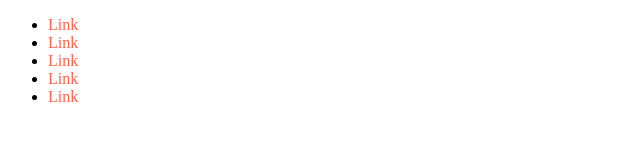
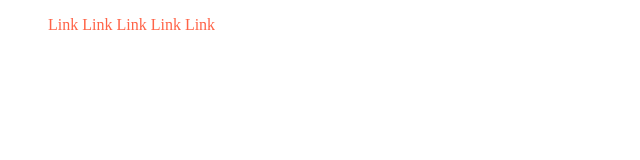
Before and after one commit to aaronev/week2exercises, a plain HTML site: page debugging/week2-5/index.html in a window 1280 px wide. Shown: the whole page, without its empty margins (0-640 px from the left). Drawn offline with Linux system fonts and the light colour scheme.

Commit message:
had to style li and a separately

```diff
--- a/debugging/week2-5/css/main.css
+++ b/debugging/week2-5/css/main.css
@@ -1,5 +1,8 @@
-.navigation li a {
+.navigation li {
 	display: inline-block;
-	color: tomato;
-	text-decoration: none;
 }
+
+.navigation a {
+  color: tomato;
+  text-decoration: none;
+}
```
